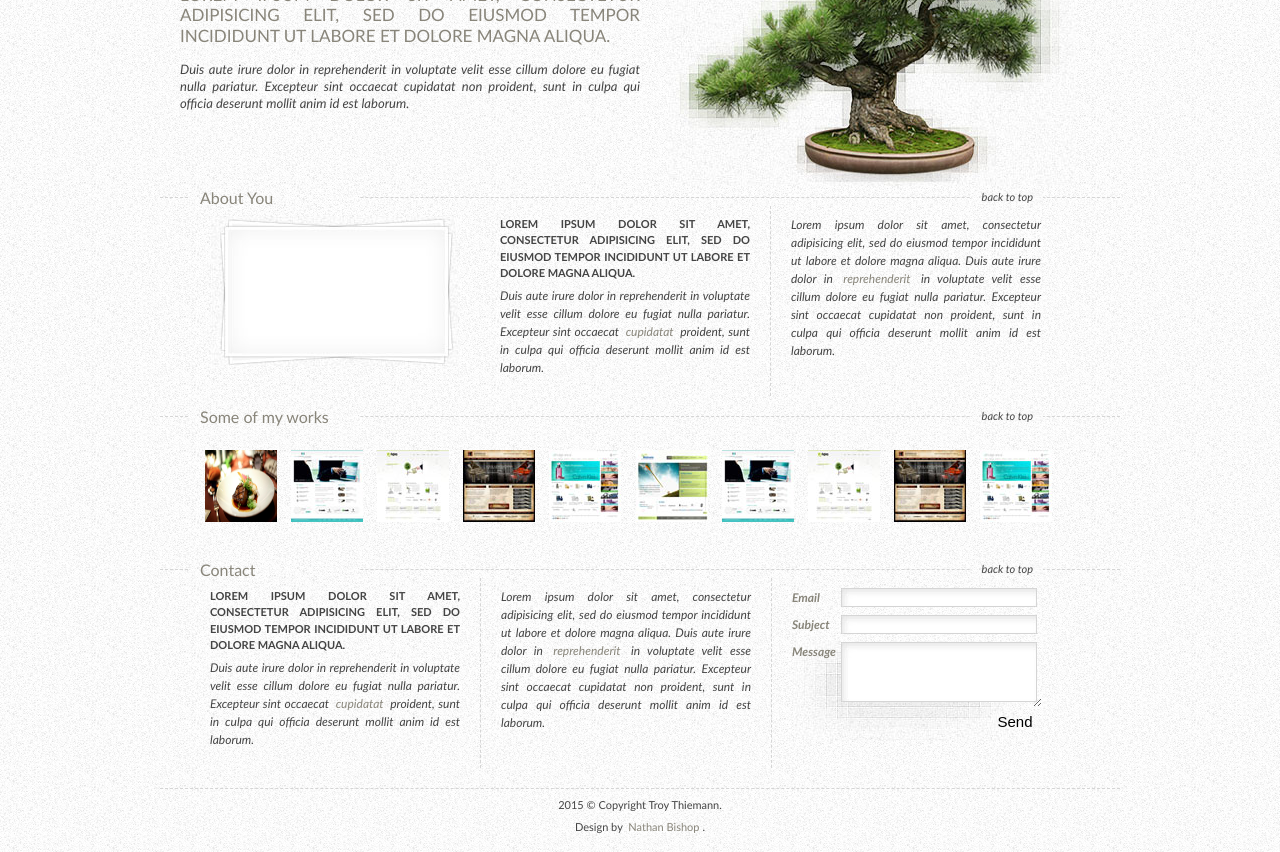
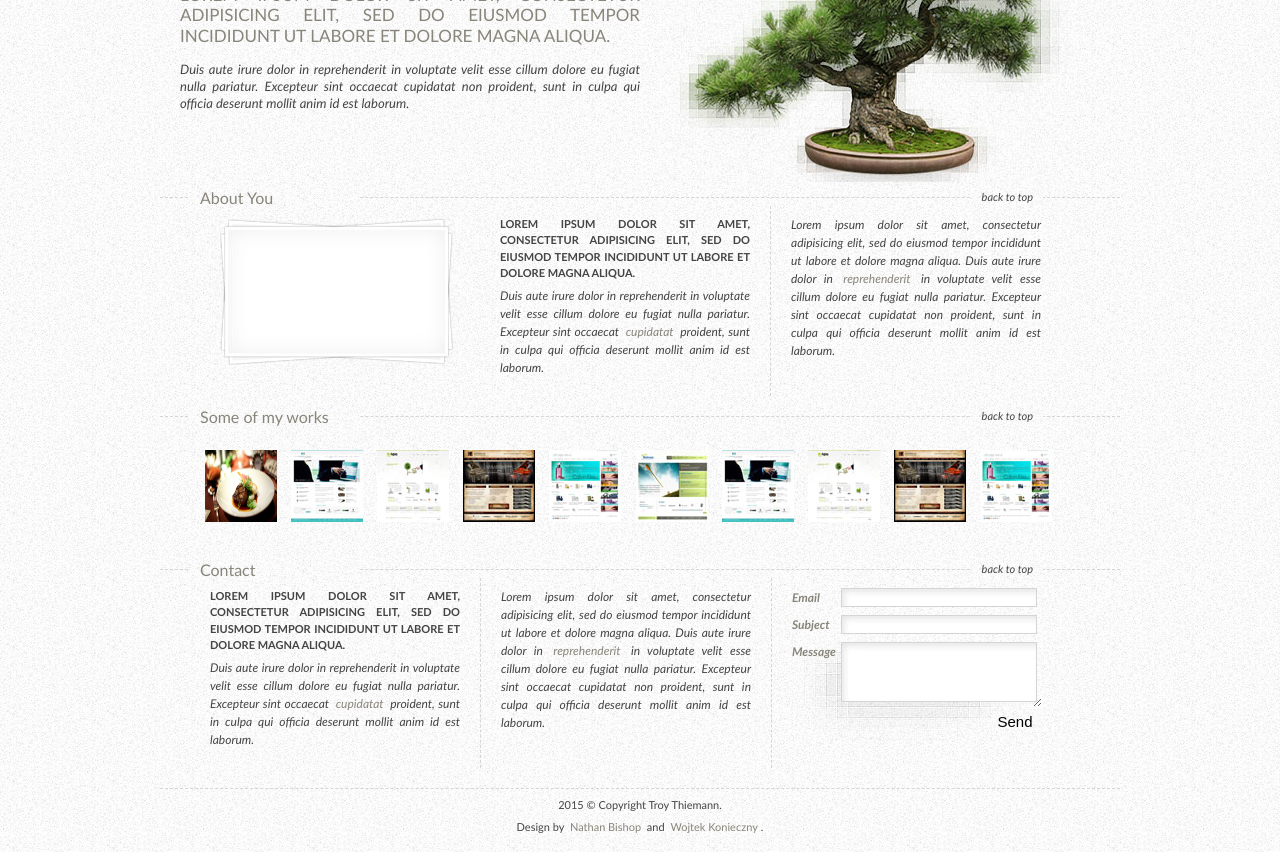
Before and after one commit to nbish11/thefoodgang, a plain HTML site: page index.html in a window 1280 px wide. Shown: the part 233-1085 px from the top of the page. Drawn offline with Linux system fonts and the light colour scheme; a script that the page names is missing.

Commit message:
Updated footer to point to the original author as well.

```diff
--- a/index.html
+++ b/index.html
@@ -203,7 +203,7 @@
          <footer>
             <p>
                2015 © Copyright Troy Thiemann.<br><br>
-               Design by <a href="" title="visit author's site">Nathan Bishop</a>.
+               Design by <a href="" title="visit author's site">Nathan Bishop</a> and <a href="http://gaelian.carbonmade.com/">Wojtek Konieczny</a>.
             </p>
         </footer>
       </div>
```
